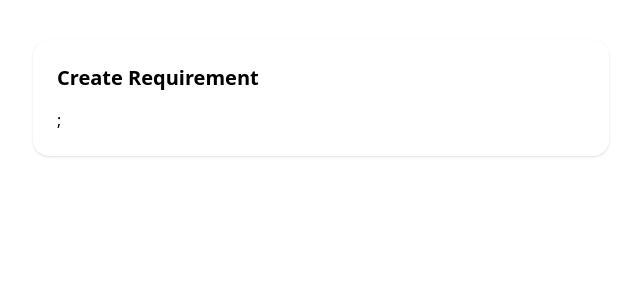
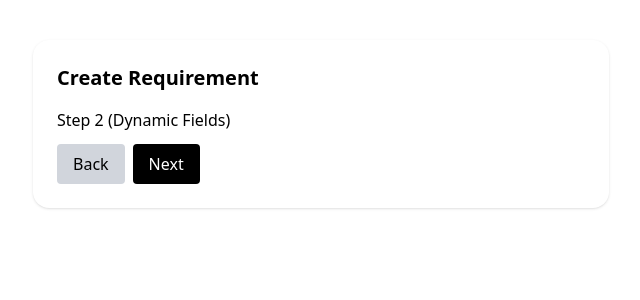
Before and after one commit to Harishprajapat/gopratle-assignment, a Next.js app in the folder frontend/: page / in a window 1280 px wide. Both pictures are taken after a click on the button "Next". Shown: the top 300 px of the page, without its empty margins (319-959 px from the left). Built offline with nearby package versions, Linux system fonts and the light colour scheme.

Commit message:
feat: implement multi-step form navigation

```diff
--- a/frontend/components/MultiStepForm.jsx
+++ b/frontend/components/MultiStepForm.jsx
@@ -2,17 +2,17 @@
 
 import { useState } from "react";
 
-export default function MultiStepForm(){
-    const [step , setStep]= useState(1);
+export default function MultiStepForm() {
+  const [step, setStep] = useState(1);
 
-    const [fromData, setFormData]=useState({
+  const [fromData, setFormData] = useState({
     eventNames: "",
     eventType: "",
     date: "",
-    location:"",
+    location: "",
     venue: "",
-    hiringFor : "",
-    details :{},
+    hiringFor: "",
+    details: {},
   });
   const handleChange = (e) => {
     setFormData({
@@ -20,13 +20,13 @@ export default function MultiStepForm(){
       [e.target.name]: e.target.value,
     });
   };
-return(
+  return (
     <div className="max-w-xl mx-auto mt-10 bg-white p-6 rounded-2xl shadow">
       <h2 className="text-xl font-semibold mb-4">Create Requirement</h2>
-
       {step === 1 && (
         <div className="space-y-3">
-        <input name="eventName"
+          <input
+            name="eventName"
             placeholder="Event Name"
             className="w-full border p-2 rounded"
             onChange={handleChange}
@@ -78,9 +78,25 @@ return(
             Next
           </button>
         </div>
-       )};
+      )}
 
+      {step === 2 && (
+        <div>
+          <h3 className="mb-3 font-medium">Step 2 (Dynamic Fields)</h3>
+          <button
+            onClick={() => setStep(1)}
+            className="bg-gray-300 px-4 py-2 rounded mr-2"
+          >
+            Back
+          </button>
+          <button
+            onClick={() => setStep(3)}
+            className="bg-black text-white px-4 py-2 rounded"
+          >
+            Next
+          </button>
         </div>
-
+      )}
+    </div>
   );
 }
```
Lines whose indentation alone changed are shown as unchanged.
